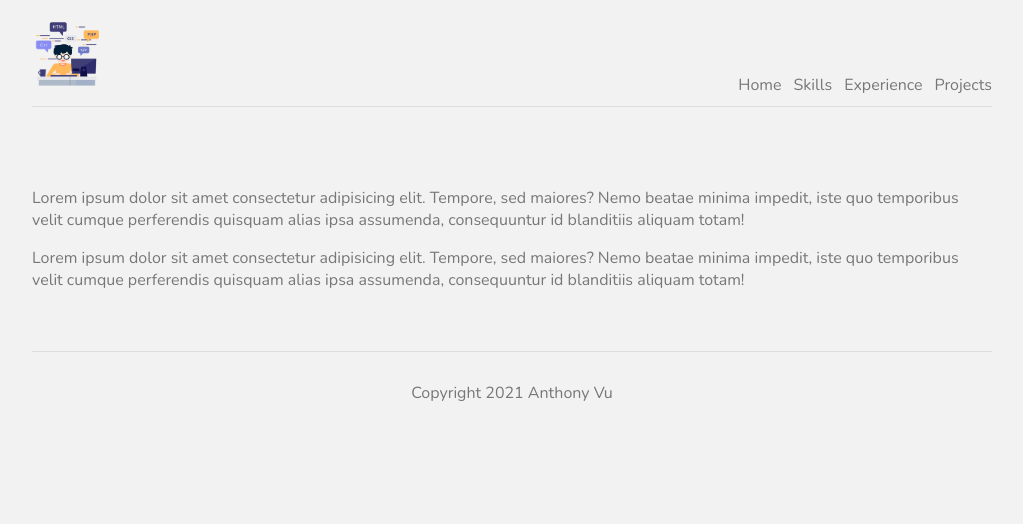
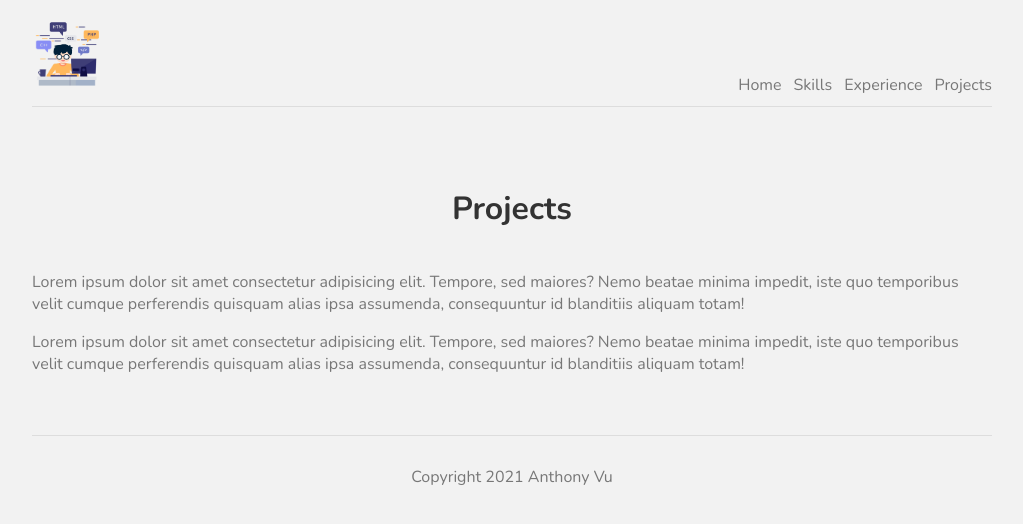
Before and after one commit to AVu120/mini-ssr-portfolio, a Next.js app in the folder client/: page /projects in a window 1280 px wide. Shown: the top 524 px of the page, without its empty margins (128-1151 px from the left). Built offline with nearby package versions, Linux system fonts and the light colour scheme.

Commit message:
Add title to Projects page.

```diff
--- a/client/pages/projects/index.tsx
+++ b/client/pages/projects/index.tsx
@@ -8,6 +8,7 @@ const Projects = () => {
         <title>Mini Portfolio | Projects</title>
       </Head>
       <div>
+        <h1 className={styles.title}>Projects</h1>
         <p className={styles.text}>
           Lorem ipsum dolor sit amet consectetur adipisicing elit. Tempore, sed
           maiores? Nemo beatae minima impedit, iste quo temporibus velit cumque
```
